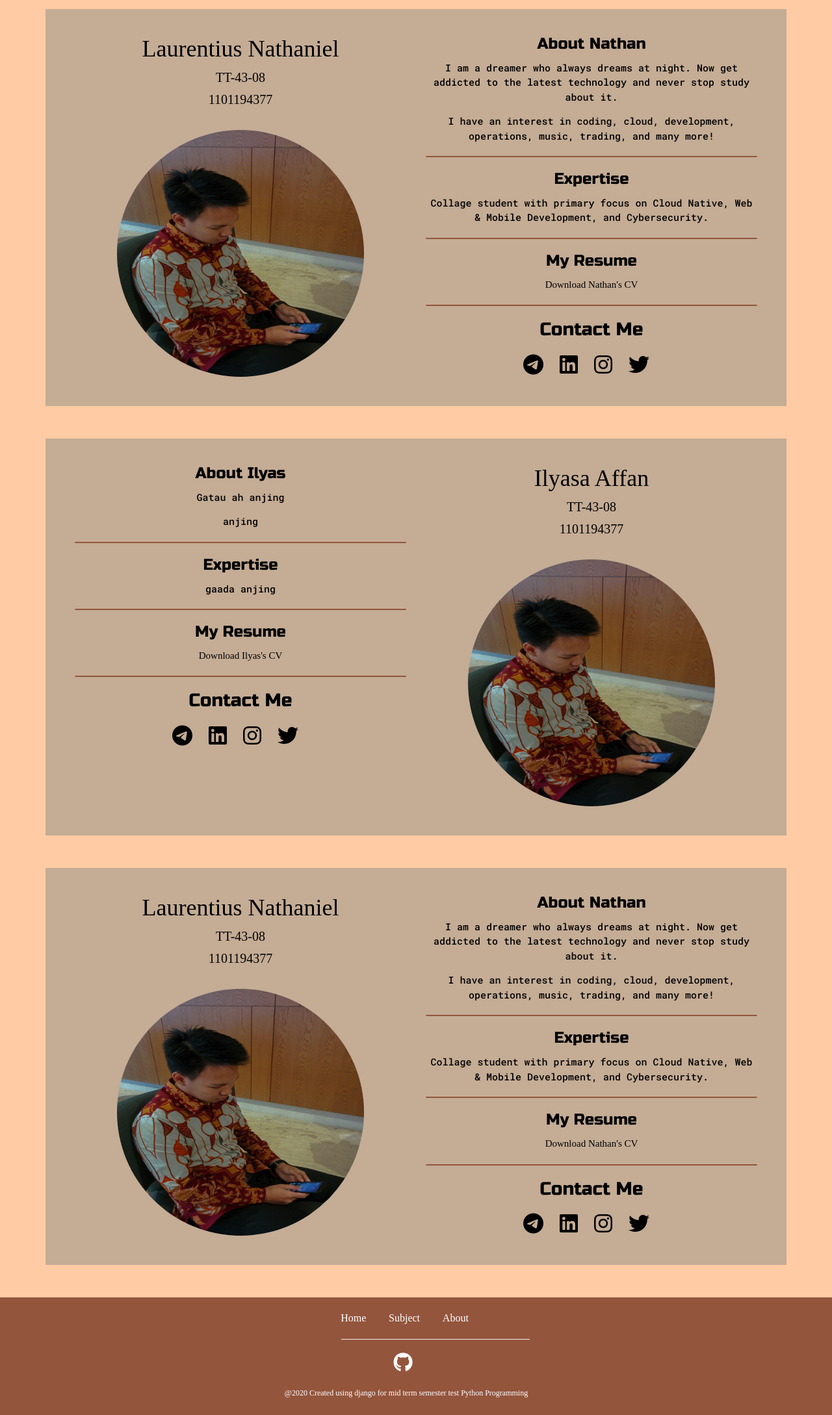
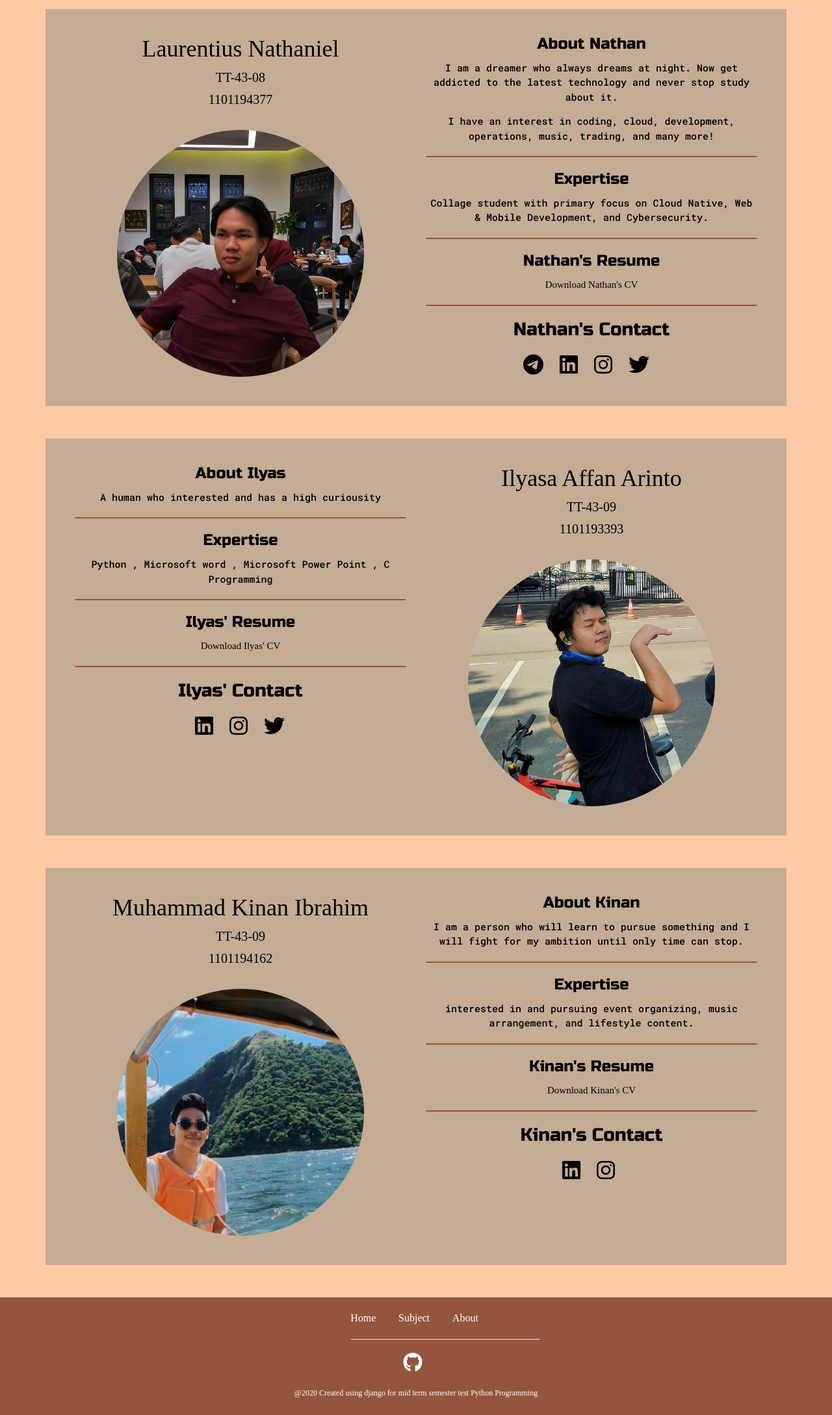
Before and after one commit to launathiel/menolakforget, a Django app: page /about/ in a window 1280 px wide. Shown: the part 165-2343 px from the top of the page at 65% size. Run offline with Django 3.2, Linux system fonts and the light colour scheme; some libraries are stand-ins or nearby versions.

Commit message:
perbaikan about

```diff
--- a/utspython/menolakforget/templates/menolakforget/about.html
+++ b/utspython/menolakforget/templates/menolakforget/about.html
@@ -12,7 +12,7 @@
             <h2 style="font-family: 'Russo Mono'; text-align: center; padding-bottom: 0px;">Laurentius Nathaniel</h1>
             <h5 style="font-family: 'Russo Mono'; text-align: center;">TT-43-08</h5>
             <h5 style="font-family: 'Russo Mono'; text-align: center; padding-bottom: 25px;">1101194377</h5>
-            <img src="{% static 'images/nathan.png' %}" style="height: 380px; width: 380px; margin-bottom: 15px; border-radius: 50%;" >
+            <img src="{% static 'images/natann.jpg' %}" style="height: 380px; width: 380px; margin-bottom: 15px; border-radius: 50%;" >
         </div>
         <div class="col">
             <div class="about-me">
@@ -29,12 +29,12 @@
 
                 <hr style=" border: 1px solid #94553D; border-radius: 5px;">
 
-                <h4>My Resume</h4>
+                <h4>Nathan's Resume</h4>
                 <a target="_blank" href="{% static 'CV-Nathaniel.pdf' %}" style="text-decoration: none; font-family: 'Russo Mono'; color: #000;">Download Nathan's CV</a></p>
 
                 <hr style=" border: 1px solid #94553D; border-radius: 5px;">
                 <div class="social-links">
-                    <h3 style="margin-top: 0px;">Contact Me</h3>
+                    <h3 style="margin-top: 0px;">Nathan's Contact</h3>
                     <div class="row" style="margin-left: 150px; margin-top: 10px;">
                         <a target="_blank" href="https://t.me/launathiel">
                             <i class="fab fa-telegram" style="font-size:32px; color:#000; margin-right: 25px;"></i>
@@ -59,34 +59,30 @@
             <div class="about-me">
                 <h4>About Ilyas</h4>
 
-                <p>Gatau ah anjing</p>
-                <p>anjing</p>
+                <p>A human who interested and has a high  curiousity</p>
 
                 <hr style=" border: 1px solid #94553D; border-radius: 5px;">
 
                 <h4>Expertise</h4>
 
-                <p>gaada anjing</p>
+                <p>Python , Microsoft word , Microsoft Power Point , C Programming</p>
 
                 <hr style=" border: 1px solid #94553D; border-radius: 5px;">
 
-                <h4>My Resume</h4>
-                <a target="_blank" href="{% static 'CV-Nathaniel.pdf' %}" style="text-decoration: none; font-family: 'Russo Mono'; color: #000;">Download Ilyas's CV</a></p>
+                <h4>Ilyas' Resume</h4>
+                <a target="_blank" href="{% static 'CV-Ilyas.pdf' %}" style="text-decoration: none; font-family: 'Russo Mono'; color: #000;">Download Ilyas' CV</a></p>
 
                 <hr style=" border: 1px solid #94553D; border-radius: 5px;">
                 <div class="social-links">
-                    <h3 style="margin-top: 0px;">Contact Me</h3>
-                    <div class="row" style="margin-left: 150px; margin-top: 10px;">
-                        <a target="_blank" href="https://t.me/launathiel">
-                            <i class="fab fa-telegram" style="font-size:32px; color:#000; margin-right: 25px;"></i>
-                        </a>
-                        <a target="_blank" href="https://www.linkedin.com/in/laurentius-nathaniel-845b27169/">
+                    <h3 style="margin-top: 0px;">Ilyas' Contact</h3>
+                    <div class="row" style="margin-left: 185px; margin-top: 10px;">
+                        <a target="_blank" href="https://www.linkedin.com/in/ilyasa-affan-60100a1ba">
                             <i class="fab fa-linkedin" style="font-size:32px; color:#000; margin-right: 25px;"></i>
                         </a>
-                        <a target="_blank" href="https://www.instagram.com/launathiel/">
+                        <a target="_blank" href="https://instagram.com/ilyasaaffan/">
                             <i class="fab fa-instagram" style="font-size:32px; color:#000; margin-right: 25px;"></i>
                         </a>
-                        <a target="_blank" href="https://www.twitter.com/launathiel/">
+                        <a target="_blank" href="https://twitter.com/IlyasaAffan?s=08">
                             <i class="fab fa-twitter" style="font-size:32px; color:#000; margin-right: 25px;"></i>
                         </a>
                     </div>
@@ -94,53 +90,46 @@
             </div>
         </div>
         <div class="col">
-            <h2 style="font-family: 'Russo Mono'; text-align: center; padding-bottom: 0px;">Ilyasa Affan</h1>
-            <h5 style="font-family: 'Russo Mono'; text-align: center;">TT-43-08</h5>
-            <h5 style="font-family: 'Russo Mono'; text-align: center; padding-bottom: 25px;">1101194377</h5>
-            <img src="{% static 'images/nathan.png' %}" style="height: 380px; width: 380px; margin-bottom: 15px; border-radius: 50%;" >
+            <h2 style="font-family: 'Russo Mono'; text-align: center; padding-bottom: 0px;">Ilyasa Affan Arinto</h1>
+            <h5 style="font-family: 'Russo Mono'; text-align: center;">TT-43-09</h5>
+            <h5 style="font-family: 'Russo Mono'; text-align: center; padding-bottom: 25px;">1101193393</h5>
+            <img src="{% static 'images/ilyas.jpg' %}" style="height: 380px; width: 380px; margin-bottom: 15px; border-radius: 50%;" >
         </div>
     </div>
 
     <div class="row" style="background-color: #C4AC95; padding: 30px; margin-bottom: 50px;">
         <div class="col">
-            <h2 style="font-family: 'Russo Mono'; text-align: center; padding-bottom: 0px;">Laurentius Nathaniel</h1>
-            <h5 style="font-family: 'Russo Mono'; text-align: center;">TT-43-08</h5>
-            <h5 style="font-family: 'Russo Mono'; text-align: center; padding-bottom: 25px;">1101194377</h5>
-            <img src="{% static 'images/nathan.png' %}" style="height: 380px; width: 380px; margin-bottom: 15px; border-radius: 50%;" >
+            <h2 style="font-family: 'Russo Mono'; text-align: center; padding-bottom: 0px;">Muhammad Kinan Ibrahim</h1>
+            <h5 style="font-family: 'Russo Mono'; text-align: center;">TT-43-09</h5>
+            <h5 style="font-family: 'Russo Mono'; text-align: center; padding-bottom: 25px;">1101194162</h5>
+            <img src="{% static 'images/kinan.png' %}" style="height: 380px; width: 380px; margin-bottom: 15px; border-radius: 50%;" >
         </div>
         <div class="col">
             <div class="about-me">
-                <h4>About Nathan</h4>
+                <h4>About Kinan</h4>
 
-                <p>I am a dreamer who always dreams at night. Now get addicted to the latest technology and never stop study about it.</p>
-                <p>I have an interest in coding, cloud, development, operations, music, trading, and many more!
+                <p>I am a person who will learn to pursue something and I will fight for my ambition until only time can stop.</p>
 
                 <hr style=" border: 1px solid #94553D; border-radius: 5px;">
 
                 <h4>Expertise</h4>
 
-                <p>Collage student with primary focus on Cloud Native, Web & Mobile Development, and Cybersecurity.
+                <p> interested in and pursuing event organizing, music arrangement, and lifestyle content.
 
                 <hr style=" border: 1px solid #94553D; border-radius: 5px;">
 
-                <h4>My Resume</h4>
-                <a target="_blank" href="{% static 'CV-Nathaniel.pdf' %}" style="text-decoration: none; font-family: 'Russo Mono'; color: #000;">Download Nathan's CV</a></p>
+                <h4>Kinan's Resume</h4>
+                <a target="_blank" href="{% static 'CV-Kinan.pdf' %}" style="text-decoration: none; font-family: 'Russo Mono'; color: #000;">Download Kinan's CV</a></p>
 
                 <hr style=" border: 1px solid #94553D; border-radius: 5px;">
                 <div class="social-links">
-                    <h3 style="margin-top: 0px;">Contact Me</h3>
-                    <div class="row" style="margin-left: 150px; margin-top: 10px;">
-                        <a target="_blank" href="https://t.me/launathiel">
-                            <i class="fab fa-telegram" style="font-size:32px; color:#000; margin-right: 25px;"></i>
-                        </a>
-                        <a target="_blank" href="https://www.linkedin.com/in/laurentius-nathaniel-845b27169/">
+                    <h3 style="margin-top: 0px;">Kinan's Contact</h3>
+                    <div class="row" style="margin-left: 210px; margin-top: 10px;">
+                        <a target="_blank" href="https://www.linkedin.com/in/muhammad-kinan-ibrahim-a340061ba/">
                             <i class="fab fa-linkedin" style="font-size:32px; color:#000; margin-right: 25px;"></i>
                         </a>
-                        <a target="_blank" href="https://www.instagram.com/launathiel/">
+                        <a target="_blank" href="instagram.com/knmhmd">
                             <i class="fab fa-instagram" style="font-size:32px; color:#000; margin-right: 25px;"></i>
-                        </a>
-                        <a target="_blank" href="https://www.twitter.com/launathiel/">
-                            <i class="fab fa-twitter" style="font-size:32px; color:#000; margin-right: 25px;"></i>
                         </a>
                     </div>
                 </div>
--- a/utspython/menolakforget/templates/menolakforget/main.html
+++ b/utspython/menolakforget/templates/menolakforget/main.html
@@ -38,7 +38,7 @@
 
 		<footer style="margin-top: 50px;">
             <div class="footer_top">
-                <div style="margin-left: 450px;">
+                <div style="display: flex; justify-content: center;">
                     <div class="row">
                         <div class="menu_links">
                             <ul id="navigation" style="margin-right: 45px;">
```
Also changed, not shown: anggotakelompok.txt (added, +8 -0 lines), README.md, utspython/static/images/gambar.png (deleted), utspython/static/images/ilyas.jpg (added), utspython/static/images/kinan.png (added), utspython/static/images/logo.png (deleted), utspython/static/images/menolak.png (deleted), utspython/static/images/natann.jpg (added), utspython/static/images/nathan.png (deleted), 2 other files.
